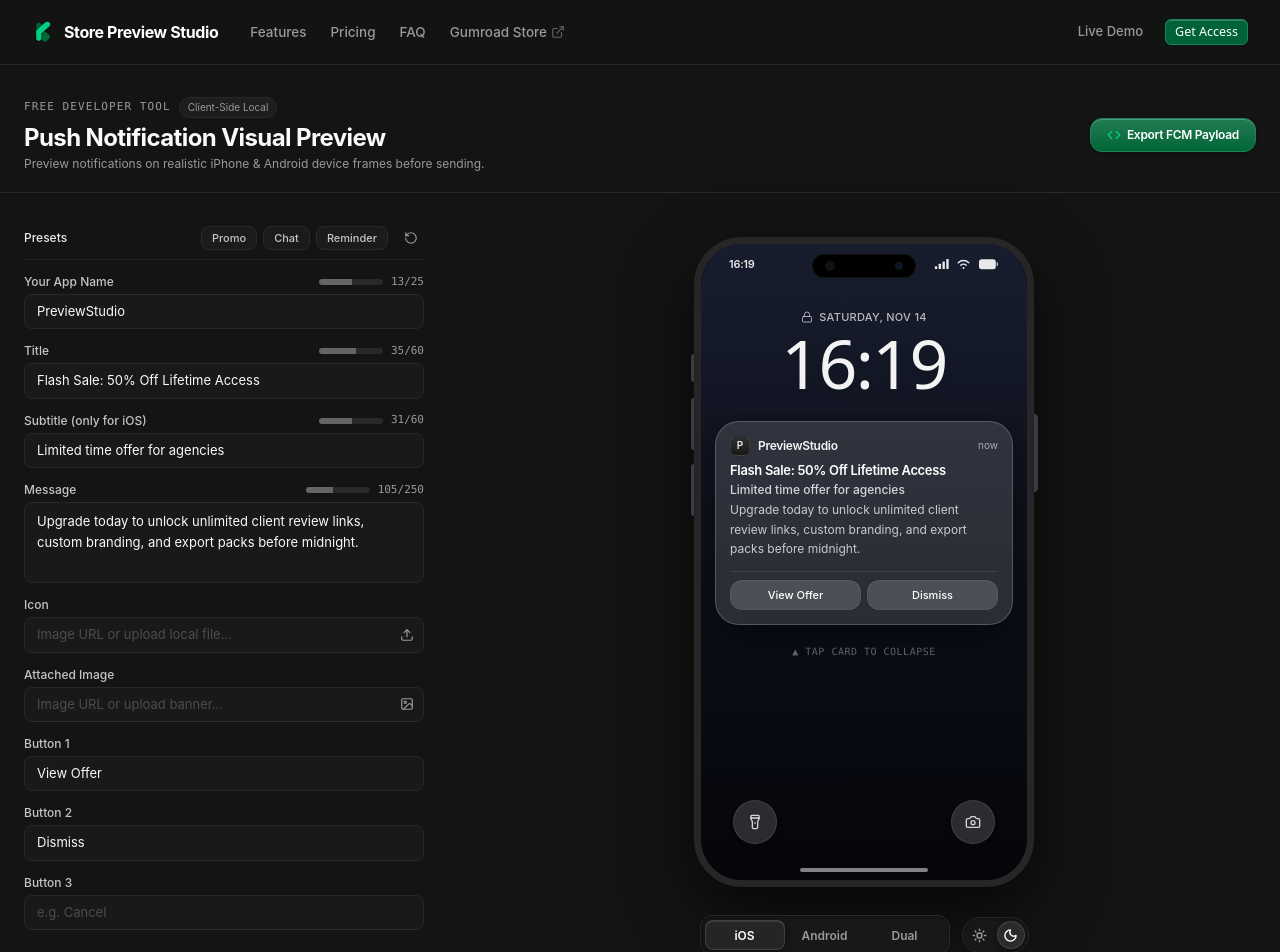
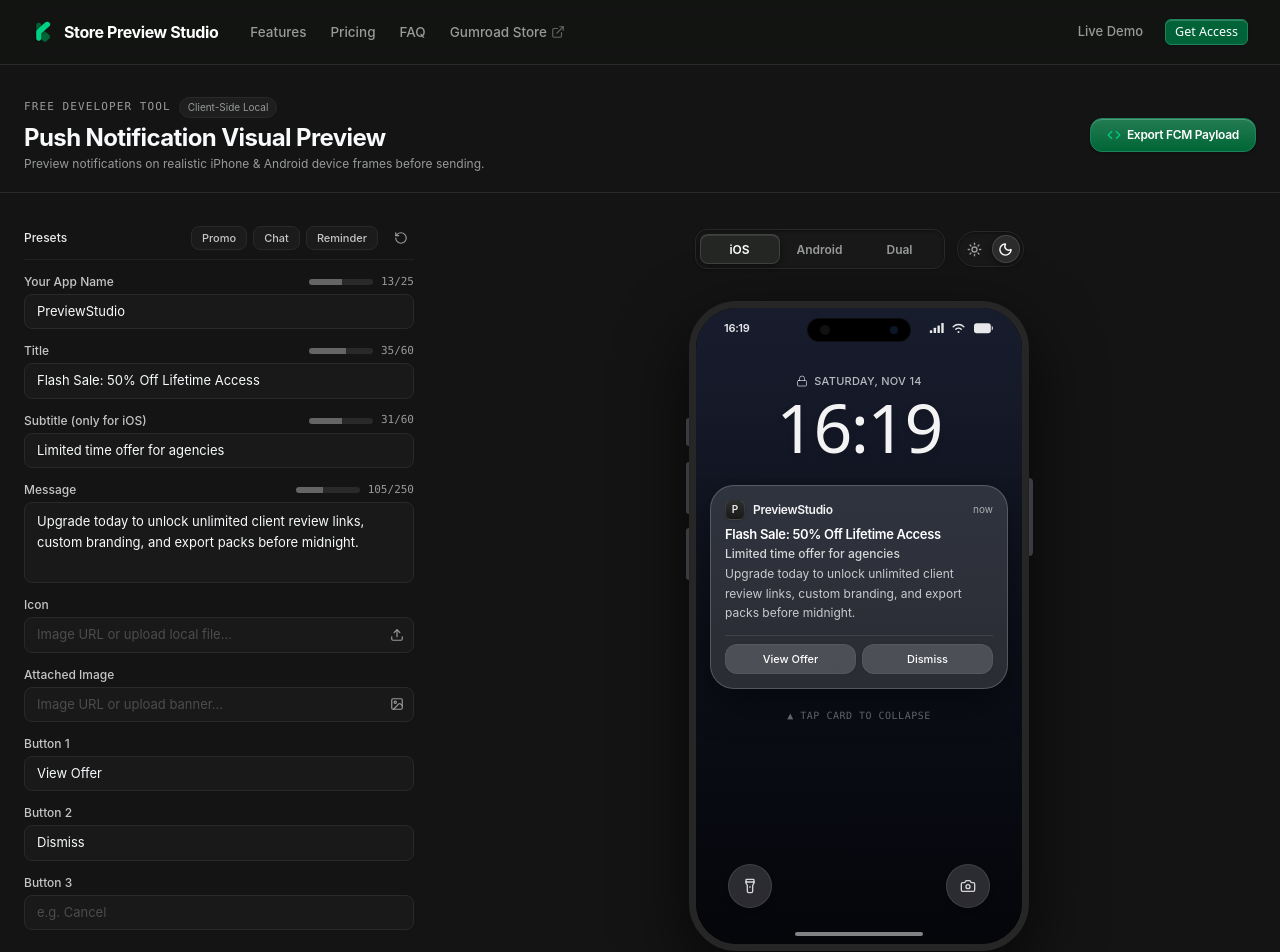
Before and after one commit to ngocdai99/Preview-Studio-Landing, a Next.js app: page /push-preview in a window 1280 px wide. Shown: the top 952 px of the page. Built offline with nearby package versions, Linux system fonts and the light colour scheme.

Commit message:
feat(push-preview): move controls above device and eliminate form layout shift on dual view

```diff
--- a/src/components/push-preview/PushPreviewHub.tsx
+++ b/src/components/push-preview/PushPreviewHub.tsx
@@ -40,7 +40,7 @@ export function PushPreviewHub() {
   return (
     <div className="w-full flex flex-col items-center bg-[#131413] text-[#f8fafc]">
       {/* Top Header Bar */}
-      <div className="w-full max-w-7xl px-4 sm:px-6 pt-8 pb-5 flex flex-col sm:flex-row sm:items-center justify-between gap-4 border-b border-[#282928]">
+      <div className="w-full max-w-7xl xl:max-w-[1360px] px-4 sm:px-6 pt-8 pb-5 flex flex-col sm:flex-row sm:items-center justify-between gap-4 border-b border-[#282928]">
         <div>
           <div className="flex items-center gap-2 mb-1">
             <span className="text-[11px] font-mono tracking-widest text-[#989A99] uppercase">
@@ -80,14 +80,10 @@ export function PushPreviewHub() {
         </div>
       </div>
 
-      {/* Main Workspace (Completely Clean & Flat - No Enclosing Outer Cards) */}
-      <div
-        className={`w-full ${
-          device === "dual" ? "max-w-[1440px]" : "max-w-7xl"
-        } px-4 sm:px-6 py-8 flex flex-col lg:flex-row gap-8 lg:gap-12 items-start justify-center transition-all duration-300`}
-      >
-        {/* Left Column: Clean Unboxed Form */}
-        <div className="w-full lg:w-[370px] xl:w-[400px] shrink-0">
+      {/* Main Workspace (Completely Clean & Flat - Zero Layout Shift on Dual View) */}
+      <div className="w-full max-w-7xl xl:max-w-[1360px] px-4 sm:px-6 py-8 flex flex-col lg:flex-row gap-8 lg:gap-10 xl:gap-12 items-start justify-start">
+        {/* Left Column: Clean Unboxed Form (Anchored Position) */}
+        <div className="w-full lg:w-[370px] xl:w-[390px] shrink-0">
           <PushFormEditor
             data={data}
             onChange={setData}
@@ -95,8 +91,31 @@ export function PushPreviewHub() {
           />
         </div>
 
-        {/* Right Column: Direct Phone Staging (Single 3D Flip vs Dual View) */}
-        <div className="flex-1 w-full min-w-0 flex flex-col items-center justify-center pt-1">
+        {/* Right Column: Direct Phone Staging */}
+        <div className="flex-1 w-full min-w-0 flex flex-col items-center pt-1">
+          {/* Unified Device Controls ABOVE Device: Switcher (iOS / Android / Dual) + Capsule Theme Toggle */}
+          <div className="mb-6 flex flex-wrap items-center justify-center gap-3 z-20">
+            <SlidingTabs<DeviceType>
+              value={device}
+              onChange={handleDeviceChange}
+              options={[
+                { value: "ios", label: "iOS" },
+                { value: "android", label: "Android" },
+                { value: "dual", label: "Dual" },
+              ]}
+              className="w-[230px] sm:w-[250px] shrink-0"
+              size="sm"
+              ariaLabel="Device selector tabs"
+            />
+
+            {/* Device Theme Toggle (Sun/Moon Capsule Switch from Core) */}
+            <DeviceThemeToggle
+              theme={theme}
+              onChange={setTheme}
+            />
+          </div>
+
+          {/* Staging Area: Dual View vs Single 3D Flip */}
           {device === "dual" ? (
             /* Dual View: Both iPhone & Android side-by-side with independent expand/collapse */
             <div className="w-full flex flex-col xl:flex-row items-center justify-center gap-8 py-2 animate-in fade-in duration-300">
@@ -177,28 +196,6 @@ export function PushPreviewHub() {
               </div>
             </div>
           )}
-
-          {/* Unified Device Controls: Device Switcher + Dual View + Capsule Theme Toggle */}
-          <div className="mt-5 flex flex-wrap items-center justify-center gap-3">
-            <SlidingTabs<DeviceType>
-              value={device}
-              onChange={handleDeviceChange}
-              options={[
-                { value: "ios", label: "iOS" },
-                { value: "android", label: "Android" },
-                { value: "dual", label: "Dual" },
-              ]}
-              className="w-[230px] sm:w-[250px] shrink-0"
-              size="sm"
-              ariaLabel="Device selector tabs"
-            />
-
-            {/* Device Theme Toggle (Sun/Moon Capsule Switch from Core) */}
-            <DeviceThemeToggle
-              theme={theme}
-              onChange={setTheme}
-            />
-          </div>
         </div>
       </div>
 
```
